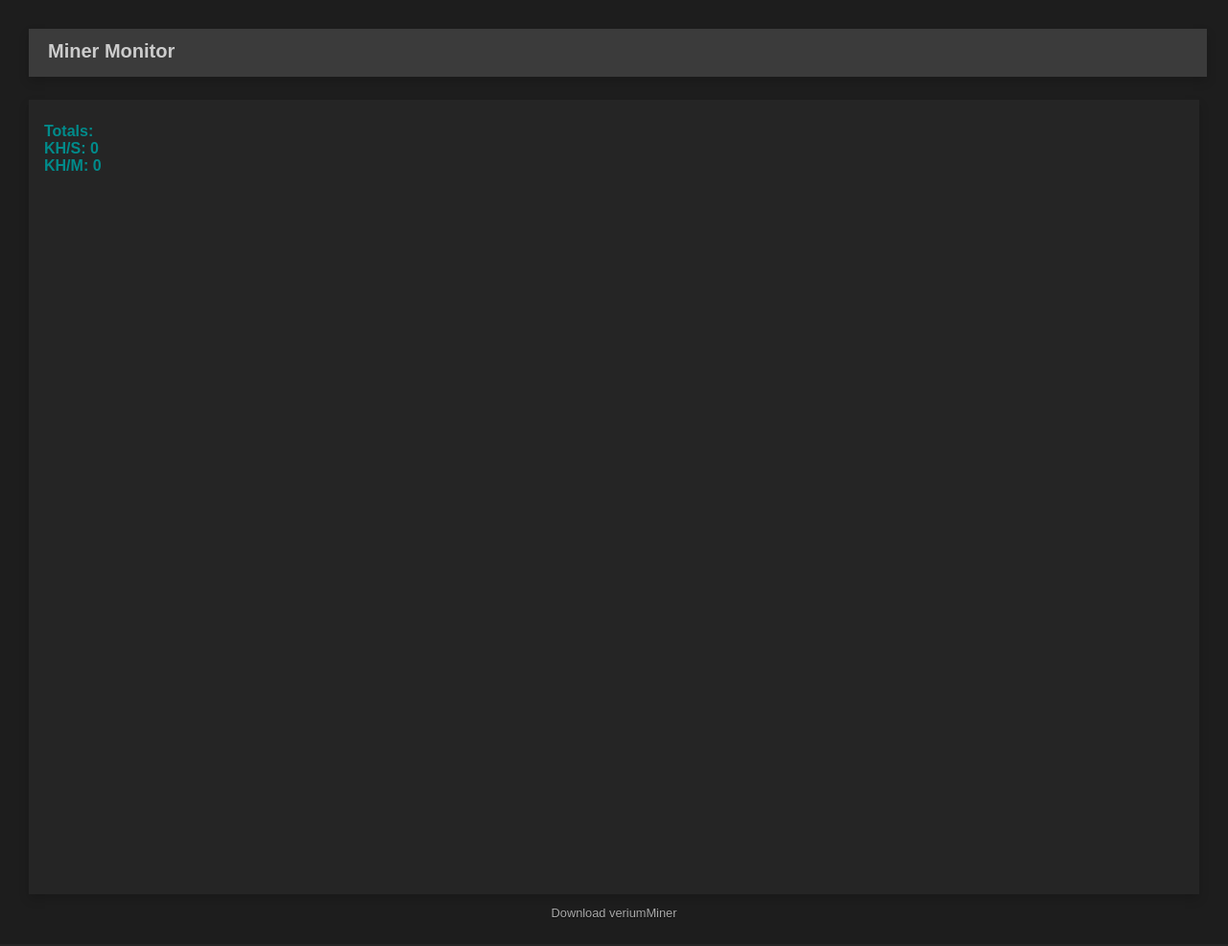
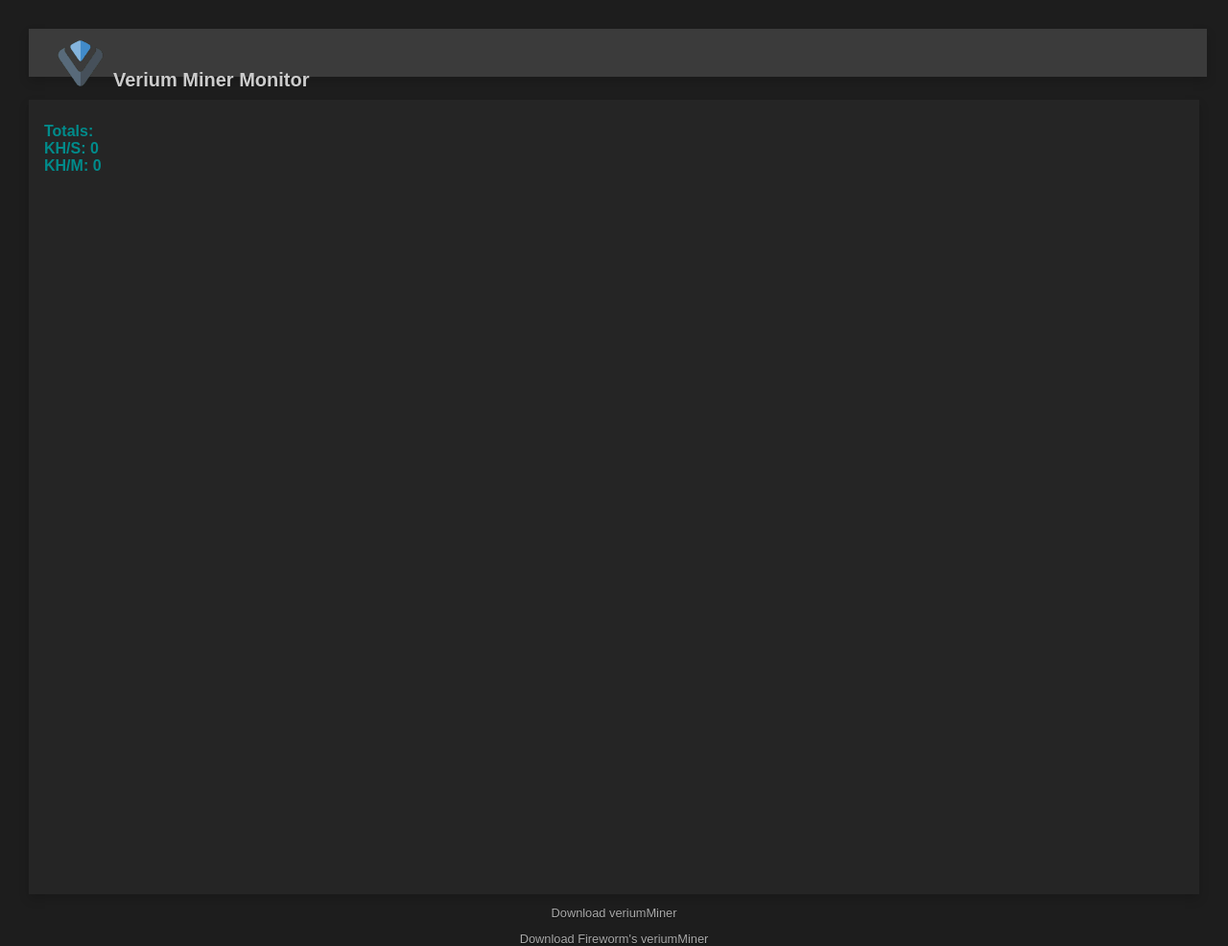
Before and after one commit to wienerdogracing/MinerMonitor, a PHP site: page / in a window 1280 px wide. Shown: the whole page at 96% size. Before the commit the page ends 957 px from the top, so only its background shows below. Run offline with PHP 8.4, Linux system fonts and the light colour scheme; data that the repository does not hold is empty; some libraries are stand-ins or nearby versions.

Commit message:
Updated to use favicon and header with Verium icon

```diff
--- a/index.php
+++ b/index.php
@@ -2,6 +2,7 @@
 <head>
 	<title>Verium Miner Monitor</title>
 <meta http-equiv="Content-Type" content="text/html; charset=utf-8">
+<link rel="icon" href="favicon.png">
 <link rel="stylesheet" href="styles.css">
 <script src="https://code.jquery.com/jquery-1.10.2.js"></script>
 </head>
@@ -20,13 +21,14 @@
 </script>
 
 <div id="header">
-<h1>Miner Monitor</h1>
+<h1><img src="vrm.png" hspace="10px">Verium Miner Monitor</h1>
 </div>
 
 <div id="page">Working...</div>
 
 <div id="footer">
 <p><a href="https://github.com/effectsToCause/veriumMiner">Download veriumMiner</a></p>
+<p><a href="https://github.com/fireworm71/veriumMiner">Download Fireworm's veriumMiner</a></p>
 </div>
 
 </body>
```
